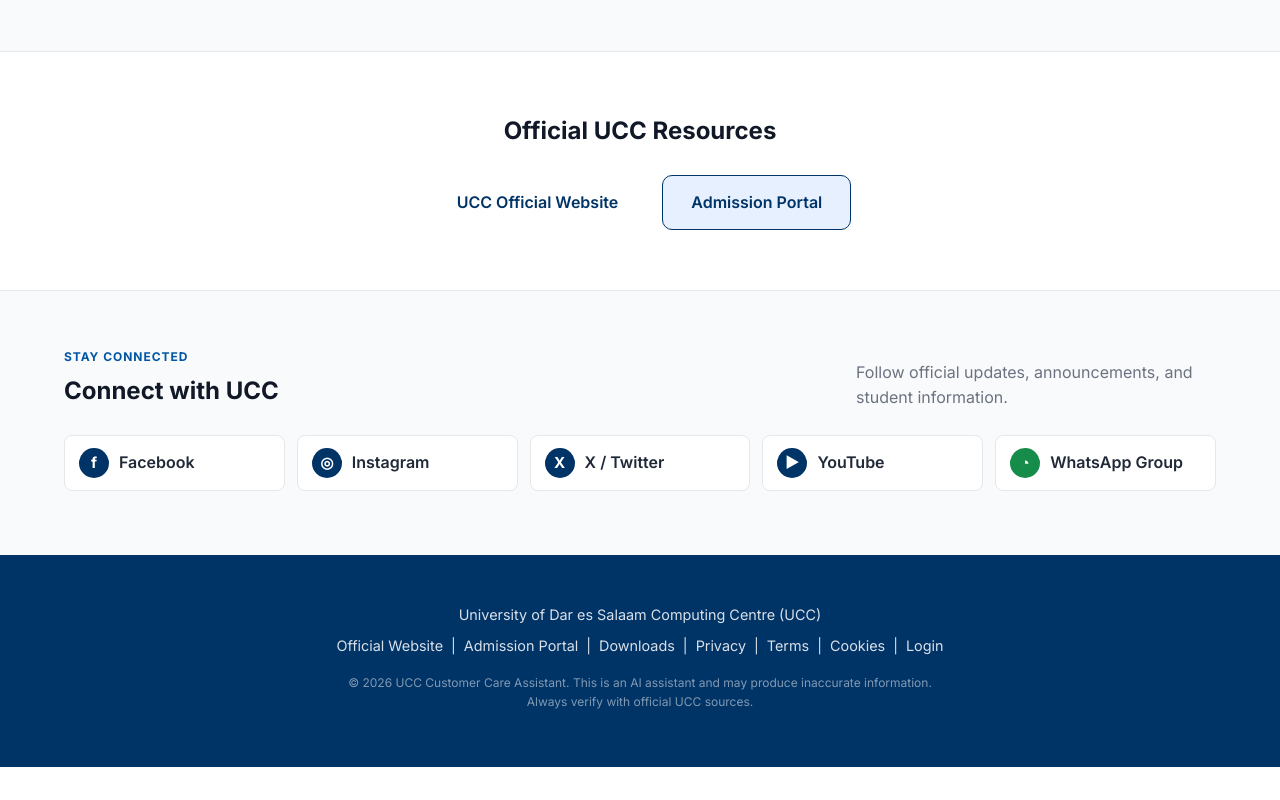
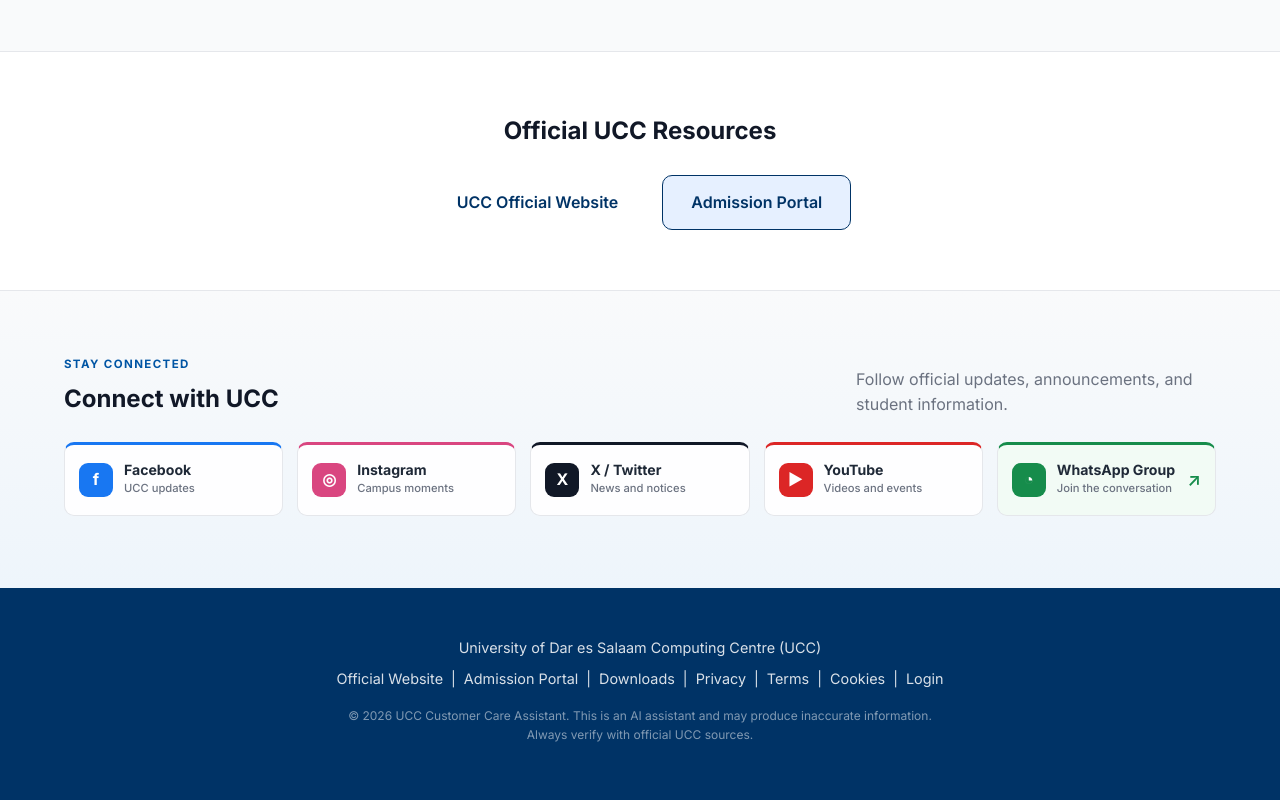
Before and after one commit to BlackstoneTech-arch/ucc-chatbot-assistant, a website: page frontend/index.html in a window 1280 px wide. Shown: the part 1319-2119 px from the top of the page. Before the commit the page ends 2086 px from the top, so only its background shows below. Drawn offline with Linux system fonts and the light colour scheme; no server answers.

Commit message:
Polish homepage social links

```diff
--- a/frontend/css/style.css
+++ b/frontend/css/style.css
@@ -261,8 +261,8 @@ body {
 }
 
 .social-links {
-  padding: 56px 0 64px;
-  background: var(--gray-50);
+  padding: 64px 0 72px;
+  background: linear-gradient(180deg, var(--gray-50) 0%, #eef5fb 100%);
   border-top: 1px solid var(--gray-200);
 }
 
@@ -276,13 +276,21 @@ body {
 
 .social-links-heading h2 { margin: 0; }
 .social-links-heading > p { max-width: 360px; margin: 0; color: var(--ucc-gray); }
-.section-kicker { margin: 0 0 6px; color: var(--ucc-accent); font-size: .75rem; font-weight: 700; letter-spacing: .08em; text-transform: uppercase; }
-
-.social-links-grid { display: grid; grid-template-columns: repeat(5, minmax(0, 1fr)); gap: 12px; }
-.social-link { display: flex; align-items: center; gap: 10px; min-height: 56px; padding: 12px 14px; color: var(--gray-800); background: var(--white); border: 1px solid var(--gray-200); border-radius: 8px; text-decoration: none; font-weight: 600; transition: border-color .2s ease, transform .2s ease, box-shadow .2s ease; }
-.social-link:hover { border-color: var(--ucc-accent); transform: translateY(-2px); box-shadow: 0 8px 18px rgba(0, 51, 102, .08); }
-.social-link-icon { display: grid; place-items: center; width: 30px; height: 30px; flex: 0 0 30px; border-radius: 50%; color: #fff; background: var(--ucc-primary); font-size: .95rem; font-weight: 800; }
-.social-link-whatsapp .social-link-icon { background: #168c4b; }
+.section-kicker { margin: 0 0 6px; color: var(--ucc-accent); font-size: .72rem; font-weight: 800; letter-spacing: .12em; text-transform: uppercase; }
+
+.social-links-grid { display: grid; grid-template-columns: repeat(5, minmax(0, 1fr)); gap: 14px; }
+.social-link { display: flex; align-items: center; gap: 11px; min-height: 74px; padding: 13px 14px; color: var(--gray-800); background: rgba(255,255,255,.9); border: 1px solid var(--gray-200); border-top: 3px solid var(--ucc-primary); border-radius: 10px; text-decoration: none; font-weight: 600; transition: border-color .2s ease, transform .2s ease, box-shadow .2s ease, background .2s ease; }
+.social-link:hover { border-color: var(--ucc-accent); transform: translateY(-3px); background: var(--white); box-shadow: 0 12px 24px rgba(0, 51, 102, .1); }
+.social-link > span:nth-child(2) { display: grid; gap: 3px; min-width: 0; }
+.social-link strong { font-size: .88rem; line-height: 1.1; }
+.social-link small { color: var(--gray-500); font-size: .7rem; font-weight: 500; white-space: nowrap; }
+.social-link-icon { display: grid; place-items: center; width: 34px; height: 34px; flex: 0 0 34px; border-radius: 9px; color: #fff; background: var(--ucc-primary); font-size: 1rem; font-weight: 800; }
+.social-link-facebook { border-top-color: #1877f2; }.social-link-facebook .social-link-icon { background: #1877f2; }
+.social-link-instagram { border-top-color: #d94680; }.social-link-instagram .social-link-icon { background: #d94680; }
+.social-link-twitter { border-top-color: #111827; }.social-link-twitter .social-link-icon { background: #111827; }
+.social-link-youtube { border-top-color: #dc2626; }.social-link-youtube .social-link-icon { background: #dc2626; }
+.social-link-whatsapp { border-top-color: #168c4b; background: #f2fbf5; }.social-link-whatsapp .social-link-icon { background: #168c4b; }
+.social-link-arrow { margin-left: auto; color: #168c4b; font-size: 1.1rem; }
 
 @media (max-width: 820px) { .social-links-grid { grid-template-columns: repeat(3, minmax(0, 1fr)); } }
 @media (max-width: 560px) { .social-links-heading { display: block; } .social-links-heading > p { margin-top: 10px; } .social-links-grid { grid-template-columns: repeat(2, minmax(0, 1fr)); } }
--- a/frontend/index.html
+++ b/frontend/index.html
@@ -143,11 +143,11 @@
           <p>Follow official updates, announcements, and student information.</p>
         </div>
         <div class="social-links-grid">
-          <a href="https://www.facebook.com/ucc.udsm" target="_blank" rel="noopener noreferrer" class="social-link"><span class="social-link-icon" aria-hidden="true">f</span><span>Facebook</span></a>
-          <a href="https://www.instagram.com/ucc.udsm/" target="_blank" rel="noopener noreferrer" class="social-link"><span class="social-link-icon" aria-hidden="true">◎</span><span>Instagram</span></a>
-          <a href="https://twitter.com/ucc_udsm" target="_blank" rel="noopener noreferrer" class="social-link"><span class="social-link-icon" aria-hidden="true">X</span><span>X / Twitter</span></a>
-          <a href="https://www.youtube.com/channel/UCatescM31NjL4wC9oESBHVA" target="_blank" rel="noopener noreferrer" class="social-link"><span class="social-link-icon" aria-hidden="true">▶</span><span>YouTube</span></a>
-          <a href="https://chat.whatsapp.com/CkMUR4UBDu2GK1fiRBEe1C" target="_blank" rel="noopener noreferrer" class="social-link social-link-whatsapp"><span class="social-link-icon" aria-hidden="true">◔</span><span>WhatsApp Group</span></a>
+          <a href="https://www.facebook.com/ucc.udsm" target="_blank" rel="noopener noreferrer" class="social-link social-link-facebook"><span class="social-link-icon" aria-hidden="true">f</span><span><strong>Facebook</strong><small>UCC updates</small></span></a>
+          <a href="https://www.instagram.com/ucc.udsm/" target="_blank" rel="noopener noreferrer" class="social-link social-link-instagram"><span class="social-link-icon" aria-hidden="true">◎</span><span><strong>Instagram</strong><small>Campus moments</small></span></a>
+          <a href="https://twitter.com/ucc_udsm" target="_blank" rel="noopener noreferrer" class="social-link social-link-twitter"><span class="social-link-icon" aria-hidden="true">X</span><span><strong>X / Twitter</strong><small>News and notices</small></span></a>
+          <a href="https://www.youtube.com/channel/UCatescM31NjL4wC9oESBHVA" target="_blank" rel="noopener noreferrer" class="social-link social-link-youtube"><span class="social-link-icon" aria-hidden="true">▶</span><span><strong>YouTube</strong><small>Videos and events</small></span></a>
+          <a href="https://chat.whatsapp.com/CkMUR4UBDu2GK1fiRBEe1C" target="_blank" rel="noopener noreferrer" class="social-link social-link-whatsapp"><span class="social-link-icon" aria-hidden="true">◔</span><span><strong>WhatsApp Group</strong><small>Join the conversation</small></span><span class="social-link-arrow" aria-hidden="true">↗</span></a>
         </div>
       </div>
     </section>
```
